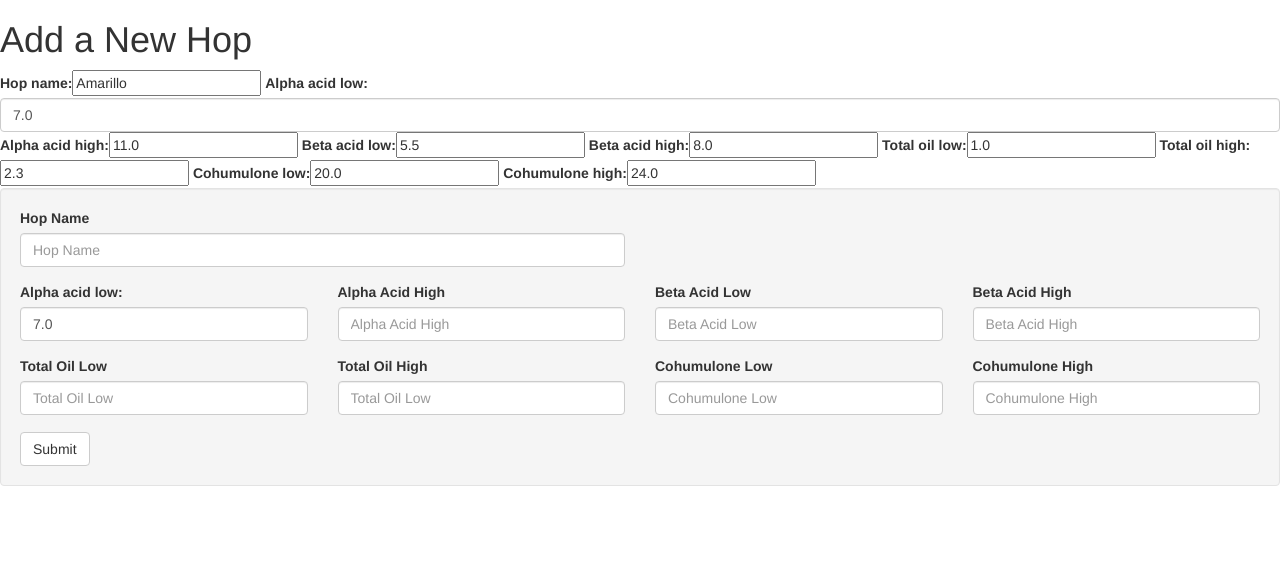
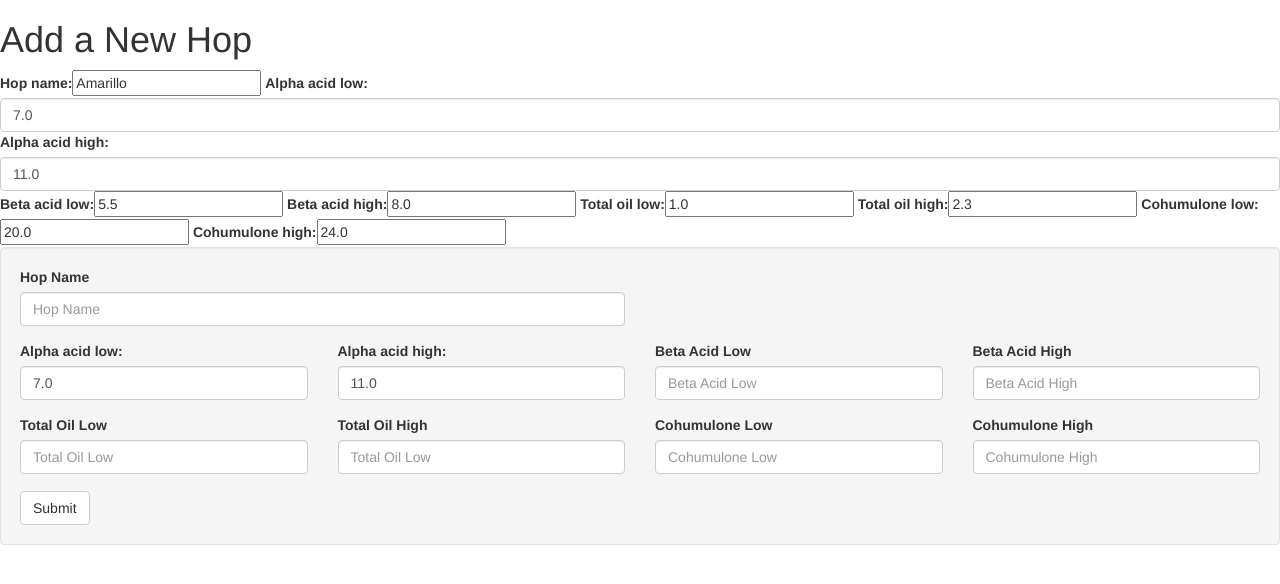
Before and after one commit to rickets100/djangit, a Django app: page /hops/1/edit/ in a window 1280 px wide. Shown: the part 52-636 px from the top of the page. Run offline with Django 3.2, Linux system fonts and the light colour scheme; data comes from the database, SQL or seed files in the repository; some libraries are stand-ins or nearby versions.

Commit message:
switching-over the formatting for the form from the html file to the meta class definition, seems to be working

```diff
--- a/djangit/forms.py
+++ b/djangit/forms.py
@@ -7,7 +7,6 @@ from djangit.models import Aroma
 # ===== CREATE A HOPFORM CLASS =====
 class HopForm(ModelForm):
 
-
     class Meta:
         model = Hop
         fields = ['hop_name', 'alpha_acid_low', 'alpha_acid_high', 'beta_acid_low', 'beta_acid_high', 'total_oil_low', 'total_oil_high', 'cohumulone_low', 'cohumulone_high']
@@ -15,6 +14,10 @@ class HopForm(ModelForm):
             "alpha_acid_low": forms.NumberInput(attrs={
                 'class':"form-control",
                 'placeholder':"Alpha Acid Low"
+                }),
+            "alpha_acid_high": forms.NumberInput(attrs={
+                'class':"form-control",
+                'placeholder':"Alpha Acid High"
                 })
         }
 
--- a/djangit/templates/hopform.html
+++ b/djangit/templates/hopform.html
@@ -16,20 +16,17 @@
 
     <div class="col-md-3">
       <div class="form-group">
-        <!-- <label for="alpha_acid_low">Alpha Acid Low</label> -->
+        <!-- ALPHA ACID LOW -->
         {{hopform.alpha_acid_low.label_tag}}
-
-        <!-- <label for="{{hopform.alpha_acid_low.id_for_label}}">{{hopform.alpha_acid_low.label}}</label> -->
-
         {{hopform.alpha_acid_low}}
-        <!-- <input type="number" name="alpha_acid_low" class="form-control" id="alpha-acid-low" placeholder="Alpha Acid Low" value="{{ hop.alpha_acid_low }}"> -->
       </div>
     </div>
 
     <div class="col-md-3">
       <div class="form-group">
-        <label for="alpha_acid_high">Alpha Acid High</label>
-        <input type="text" name="alpha_acid_high" class="form-control" id="alpha-acid-high" placeholder="Alpha Acid High" value="{{ hop.alpha_acid_high }}">
+        <!-- ALPHA ACID HIGH -->
+        {{hopform.alpha_acid_high.label_tag}}
+        {{hopform.alpha_acid_high}}
       </div>
     </div>
 
```
